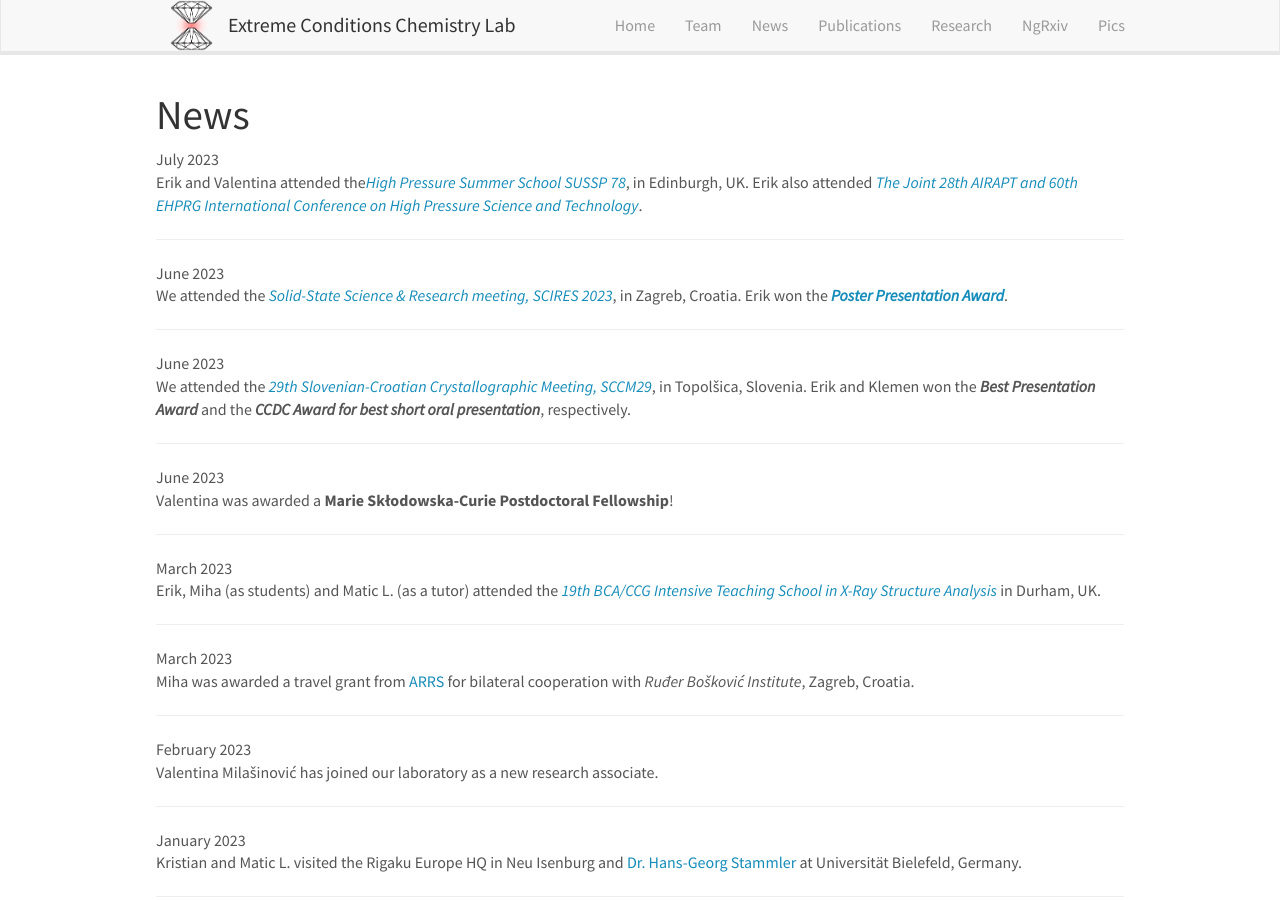
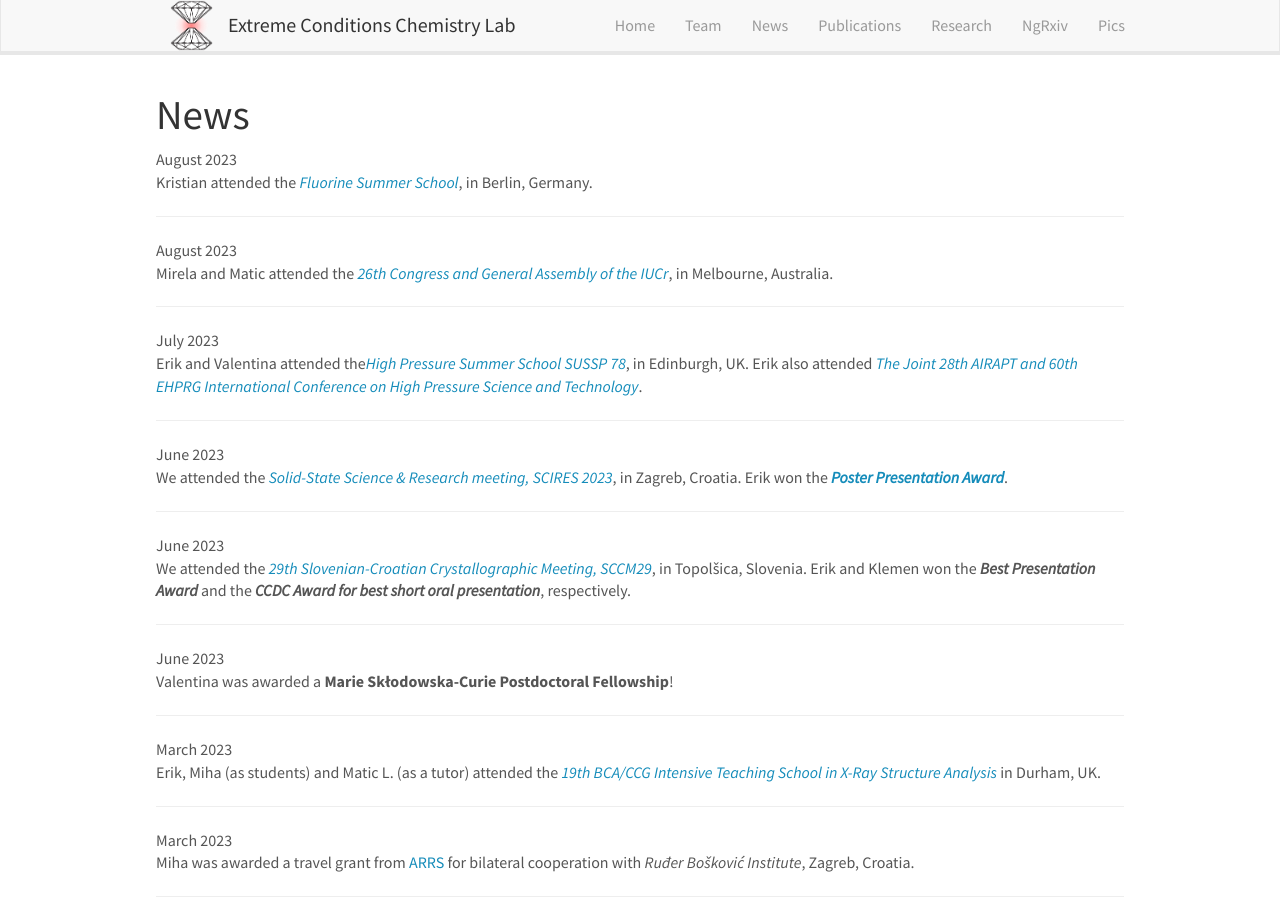
Before and after one commit to eccl-jsi/eccl-jsi.github.io, a Jekyll site: the page built from _pages/allnews.md, in a window 1280 px wide and 900 px high. Built offline with Jekyll 4.4.1, drawn with Linux system fonts in a browser that asks for light colours; nearby versions of some CDN libraries.

Commit message:
Update news.yml

```diff
--- a/_data/news.yml
+++ b/_data/news.yml
@@ -1,3 +1,9 @@
+- date: August 2023
+  headline: "Kristian attended the <a href='https://twitter.com/fluor_crc1349/status/1693563034159981013'><i>Fluorine Summer School</i></a>, in Berlin, Germany."
+
+- date: August 2023
+  headline: "Mirela and Matic attended the <a href='https://iucr2023.org/'><i>26th Congress and General Assembly of the IUCr</i></a>, in Melbourne, Australia."
+
 - date: July 2023
   headline: "Erik and Valentina attended the<a href='https://www.supa.ac.uk/opportunities/summer-schools/2022/high-pressure'><i>High Pressure Summer School SUSSP 78</i></a>, in Edinburgh, UK. Erik also attended <i><a href='https://iop.eventsair.com/airapt2023/'>The Joint 28th AIRAPT and 60th EHPRG International Conference on High Pressure Science and Technology</a></i>."
 
```
